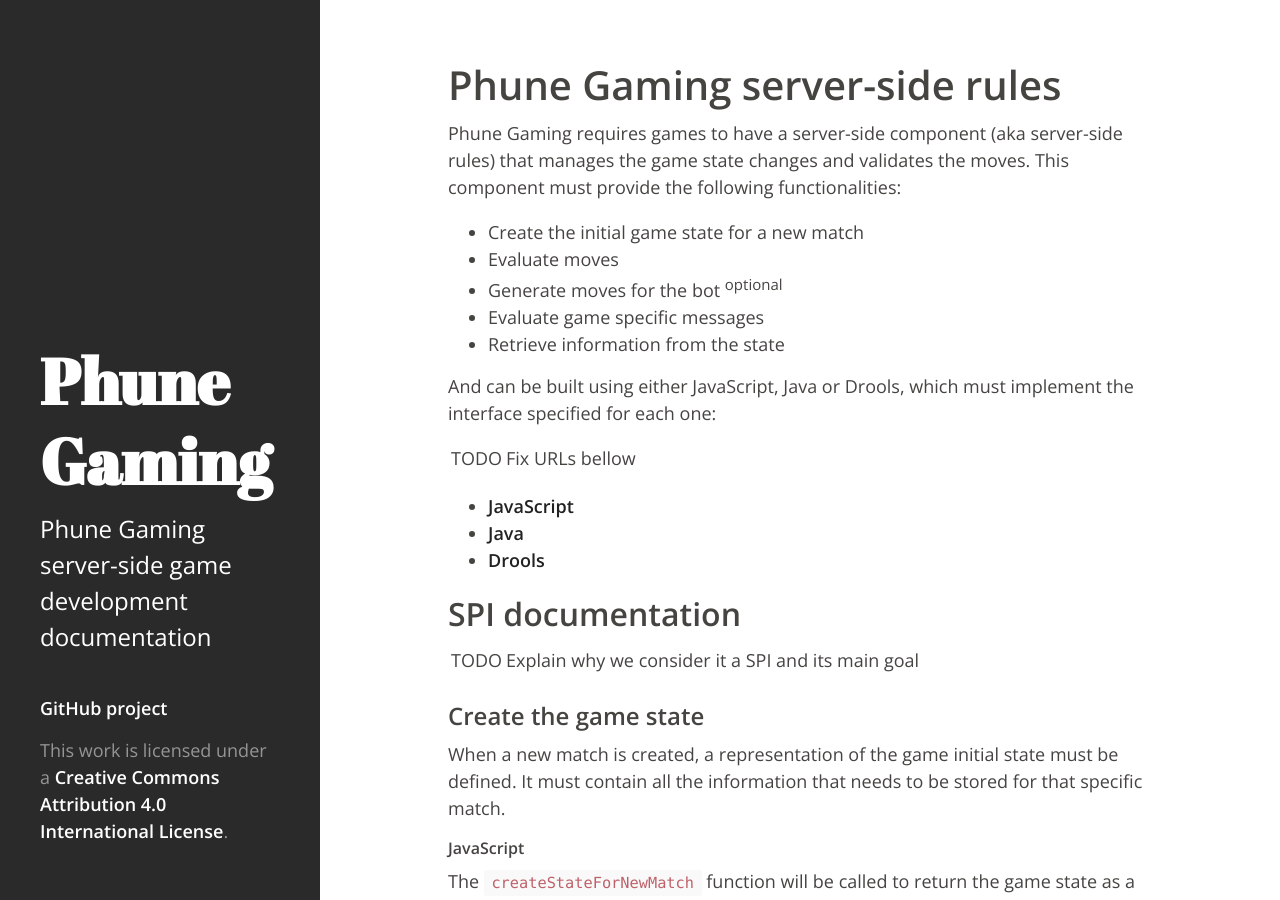
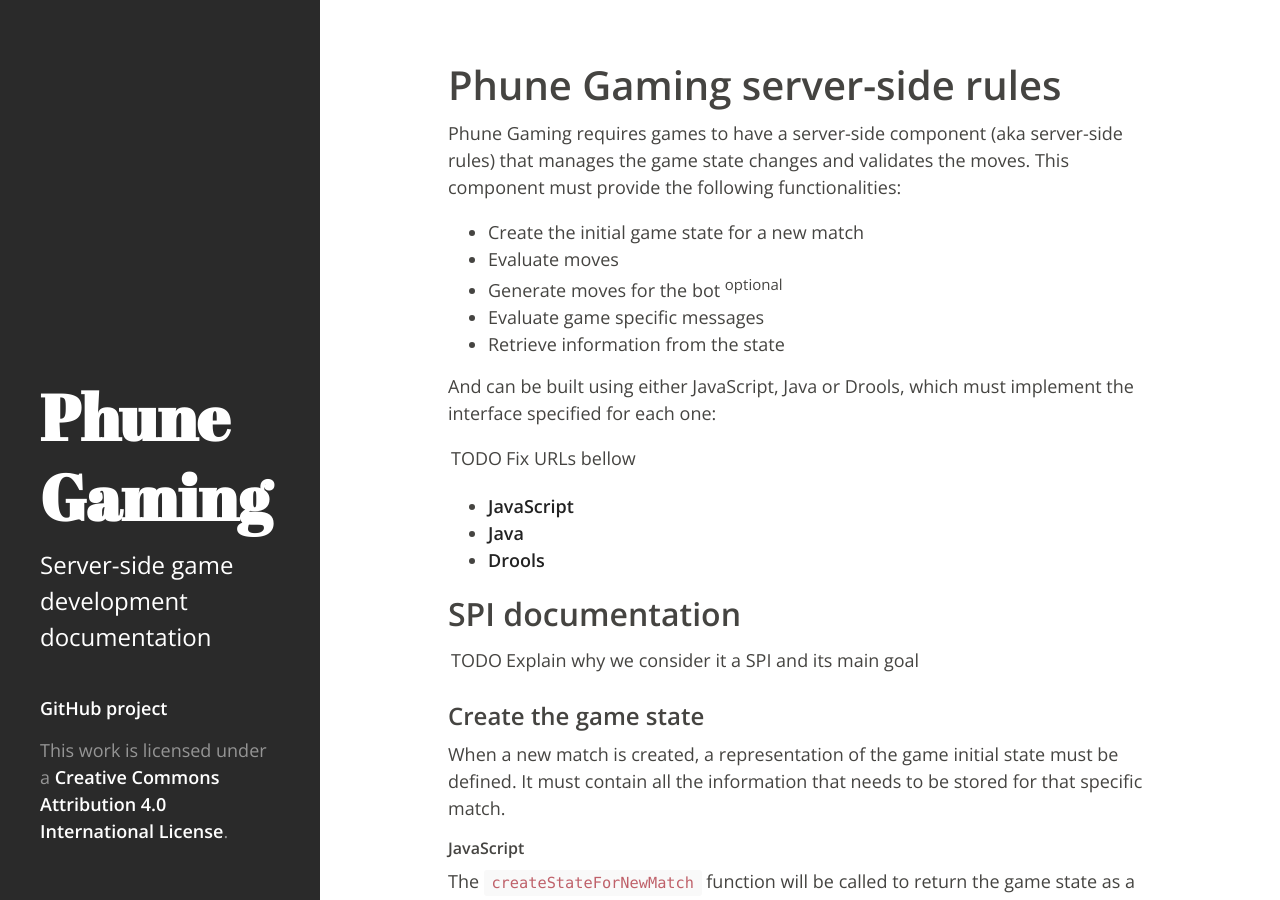
Before and after one commit to fjorge/pg-server-rules, a Jekyll site: the page built from index.md, in a window 1280 px wide and 900 px high. Built offline with Jekyll 4.4.1, drawn with Linux system fonts in a browser that asks for light colours; Markdown is read by kramdown in place of the engine named in the settings.

```diff
--- a/_config.yml
+++ b/_config.yml
@@ -1,5 +1,5 @@
 title: Phune Gaming
-description: Phune Gaming server-side game development documentation
+description: Server-side game development documentation
 baseurl: /pg-server-rules
 markdown: redcarpet
 pygments: true
```
Also changed, not shown: README.md.
